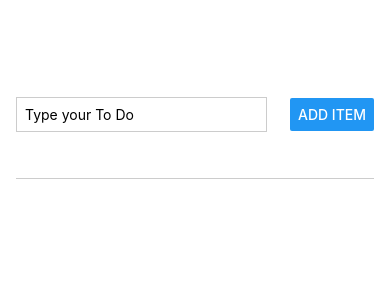
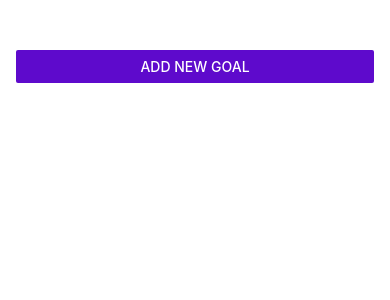
Before and after one commit to jpdevspace/ToDoMobile, a React Native app: screen / in a window 390 px wide. Shown: the top 300 px of the page. Built offline with nearby package versions, Linux system fonts and the light colour scheme.

Commit message:
Adding a modal and styling

```diff
--- a/App.js
+++ b/App.js
@@ -1,11 +1,16 @@
 import { useState } from "react";
-import { FlatList, StyleSheet, TextInput, Button, View } from "react-native";
+import { Button, FlatList, StyleSheet, View } from "react-native";
 
 import TodoItem from "./components/TodoItem";
 import TodoInput from "./components/TodoInput";
 
 export default function App() {
   const [todos, setTodos] = useState([]);
+  const [modalIsVisible, setModalIsVisible] = useState(false);
+
+  function startAddTodoHandler() {
+    setModalIsVisible(true);
+  }
 
   function addTodoHandler(newTodo) {
     setTodos((currentTodos) => [
@@ -22,7 +27,12 @@ export default function App() {
 
   return (
     <View style={styles.appContainer}>
-      <TodoInput addTodo={addTodoHandler} />
+      <Button
+        title="Add New goal"
+        color="#5e0acc"
+        onPress={startAddTodoHandler}
+      />
+      <TodoInput visible={modalIsVisible} addTodo={addTodoHandler} />
       <View style={styles.todosContainer}>
         <FlatList
           data={todos}
--- a/components/TodoInput.js
+++ b/components/TodoInput.js
@@ -1,7 +1,7 @@
-import { StyleSheet, View, TextInput, Button } from "react-native";
+import { Button, Modal, StyleSheet, TextInput, View } from "react-native";
 import { useState } from "react";
 
-function TodoInput({ addTodo }) {
+function TodoInput({ addTodo, visible }) {
   const [newTodo, setNewTodo] = useState("");
 
   function todoInputHandler(enteredText) {
@@ -14,6 +14,7 @@ function TodoInput({ addTodo }) {
   }
 
   return (
+    <Modal visible={visible} animationType="slide">
       <View style={styles.inputContainer}>
         <TextInput
           style={styles.textInput}
@@ -21,8 +22,16 @@ function TodoInput({ addTodo }) {
           onChangeText={todoInputHandler}
           value={newTodo}
         />
+        <View style={styles.buttonContainer}>
+          <View style={styles.button}>
             <Button title="Add Item" onPress={addTodoHandler}></Button>
           </View>
+          <View style={styles.button}>
+            <Button title="Cancel" />
+          </View>
+        </View>
+      </View>
+    </Modal>
   );
 }
 
@@ -31,18 +40,25 @@ export default TodoInput;
 const styles = StyleSheet.create({
   inputContainer: {
     flex: 1,
-    flexDirection: "row",
-    justifyContent: "space-between",
+    justifyContent: "center",
     alignItems: "center",
     marginBottom: 24,
     borderBottomWidth: 1,
     borderBottomColor: "#ccc",
+    padding: 16,
   },
   textInput: {
     borderWidth: 1,
     borderColor: "#ccc",
-    width: "70%",
-    marginRight: 8,
+    width: "100%",
     padding: 8,
   },
+  buttonContainer: {
+    flexDirection: "row",
+    marginTop: 16,
+  },
+  button: {
+    width: 100,
+    marginHorizontal: 8,
+  },
 });
--- a/package.json
+++ b/package.json
@@ -15,5 +15,8 @@
     "react-native": "0.81.4"
   },
   "private": true,
-  "prettier": {}
+  "prettier": {},
+  "devDependencies": {
+    "baseline-browser-mapping": "^2.9.11"
+  }
 }
```
Also changed, not shown: 1 other file (tests, documents, lock files or other folders). Lines whose indentation alone changed are shown as unchanged.
